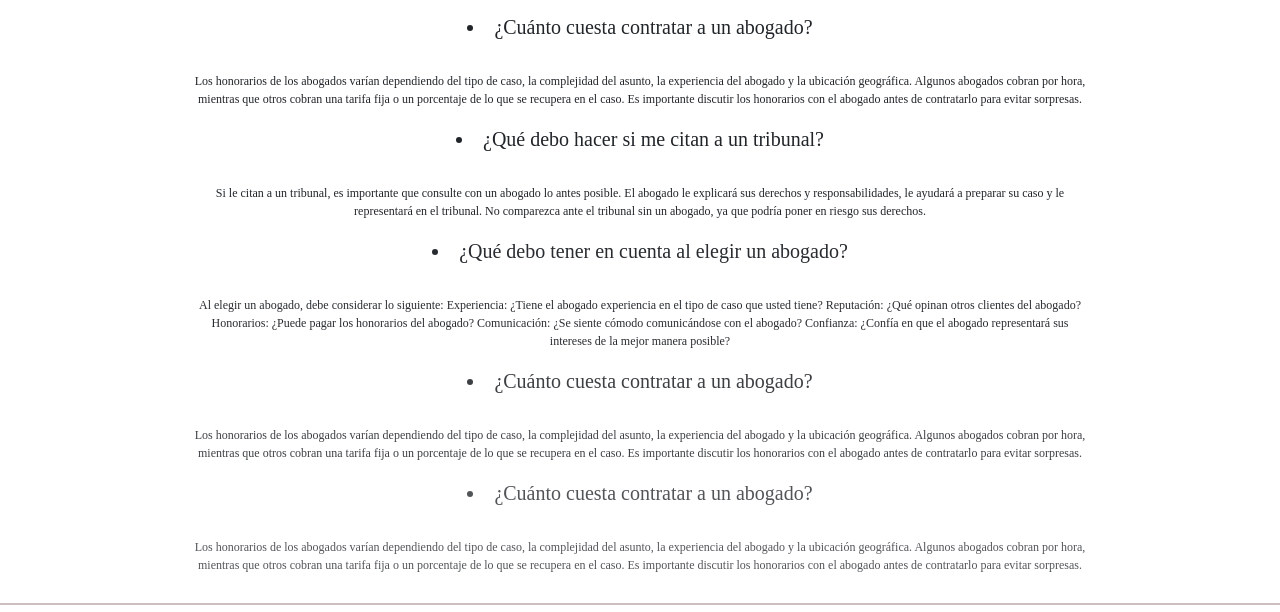
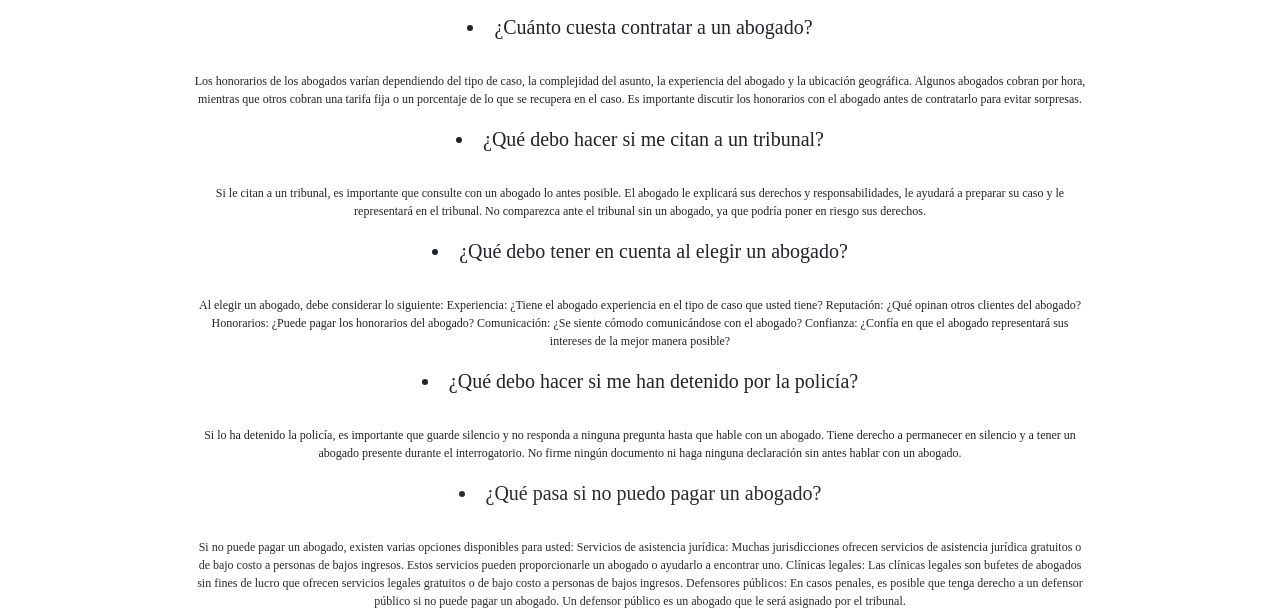
Before and after one commit to Pejerreey/EntregaFinalCoder-LucianoSalazar, a website: page pages/faqs.html in a window 1280 px wide. Shown: the part 188-800 px from the top of the page. Drawn offline with nearby package versions, Linux system fonts and the light colour scheme; a web font is replaced by a local one.

Commit message:
Update faqs.html

```diff
--- a/pages/faqs.html
+++ b/pages/faqs.html
@@ -91,7 +91,7 @@
 </div>
 
 
-<div class="fade2">
+<div class="fade1">
     <li>
         ¿Qué debo hacer si me citan a un tribunal?
         <br><br>
@@ -104,7 +104,7 @@
 
 </div>
 
-<div class="fade3">
+<div class="fade2">
     <li>
         ¿Qué debo tener en cuenta al elegir un abogado?
         <br><br>
@@ -122,12 +122,12 @@
     </li>
 
 </div>
-<div class="fade4">
+<div class="fade2">
     <li>
-        ¿Cuánto cuesta contratar a un abogado?
+        ¿Qué debo hacer si me han detenido por la policía?
         <br><br>
         <p>
-            Los honorarios de los abogados varían dependiendo del tipo de caso, la complejidad del asunto, la experiencia del abogado y la ubicación geográfica. Algunos abogados cobran por hora, mientras que otros cobran una tarifa fija o un porcentaje de lo que se recupera en el caso. Es importante discutir los honorarios con el abogado antes de contratarlo para evitar sorpresas.
+            Si lo ha detenido la policía, es importante que guarde silencio y no responda a ninguna pregunta hasta que hable con un abogado. Tiene derecho a permanecer en silencio y a tener un abogado presente durante el interrogatorio. No firme ningún documento ni haga ninguna declaración sin antes hablar con un abogado.
 
 
         </p>
@@ -135,12 +135,16 @@
 
 </div>
 
-<div class="fade5">
+<div class="fade3">
     <li>
-        ¿Cuánto cuesta contratar a un abogado?
+        ¿Qué pasa si no puedo pagar un abogado?
         <br><br>
         <p>
-            Los honorarios de los abogados varían dependiendo del tipo de caso, la complejidad del asunto, la experiencia del abogado y la ubicación geográfica. Algunos abogados cobran por hora, mientras que otros cobran una tarifa fija o un porcentaje de lo que se recupera en el caso. Es importante discutir los honorarios con el abogado antes de contratarlo para evitar sorpresas.
+            Si no puede pagar un abogado, existen varias opciones disponibles para usted:
+
+Servicios de asistencia jurídica: Muchas jurisdicciones ofrecen servicios de asistencia jurídica gratuitos o de bajo costo a personas de bajos ingresos. Estos servicios pueden proporcionarle un abogado o ayudarlo a encontrar uno.
+Clínicas legales: Las clínicas legales son bufetes de abogados sin fines de lucro que ofrecen servicios legales gratuitos o de bajo costo a personas de bajos ingresos.
+Defensores públicos: En casos penales, es posible que tenga derecho a un defensor público si no puede pagar un abogado. Un defensor público es un abogado que le será asignado por el tribunal.
 
 
         </p>
```
